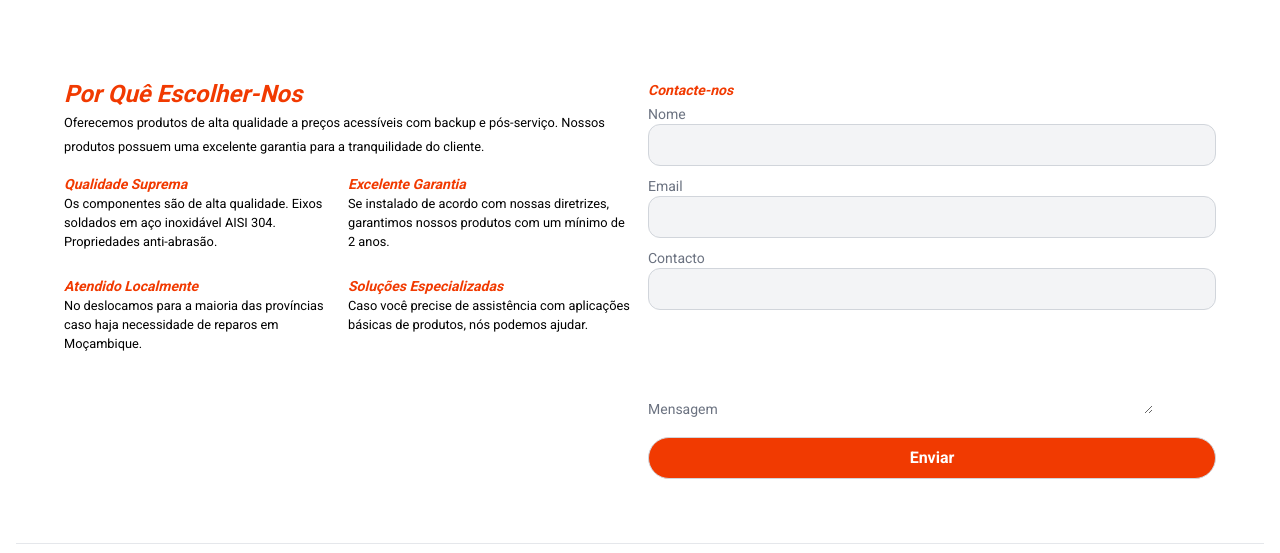
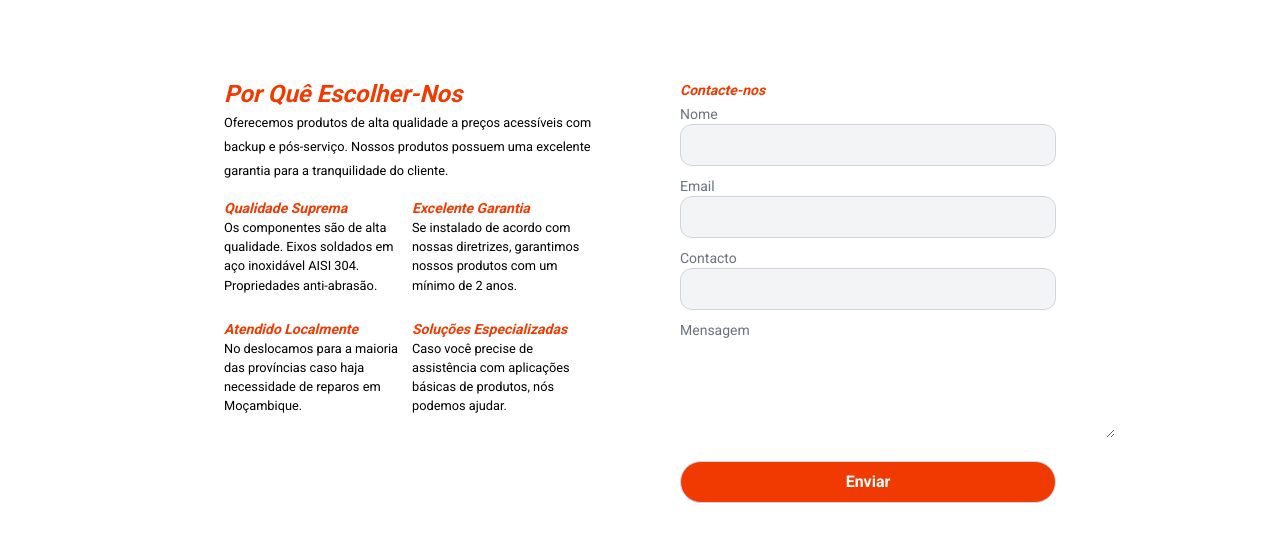
Before and after one commit to tlhavika/woocommerce, a Next.js app: page / in a window 1280 px wide. Shown: the part 4236-4789 px from the top of the page. Built offline with nearby package versions, Linux system fonts and the light colour scheme; no server answers.

Commit message:
First commit12

```diff
--- a/src/components/menu/PorqueEscolher.js
+++ b/src/components/menu/PorqueEscolher.js
@@ -2,9 +2,9 @@ import Right from "@/components/icons/Right";
 export default function PorqueEscolher() {
   return (
     <>
-    <section className="max-w-6xl mx-auto mt-8">
+    <section className="max-w-4xl mx-auto mt-8">
         <div className="grid sm:grid-cols-2 gap-4 mt-2">
-            <div>
+            <div className="mx-8">
             <small className="text-primary font-bold text-2xl italic">Por Quê Escolher-Nos</small><br/>
                     <small>Oferecemos produtos de alta qualidade a preços acessíveis com backup e pós-serviço. Nossos produtos possuem uma excelente garantia para a tranquilidade do cliente.</small>
                     <div className="flex flex-col justify-center content-center">
@@ -32,7 +32,7 @@ export default function PorqueEscolher() {
                         </div>
                     </div>
             </div>
-            <div>
+            <div className="mx-8">
                 <small className="text-primary font-bold text-sm italic">Contacte-nos</small>
                 <br/>
                     <label>Nome</label>
```
